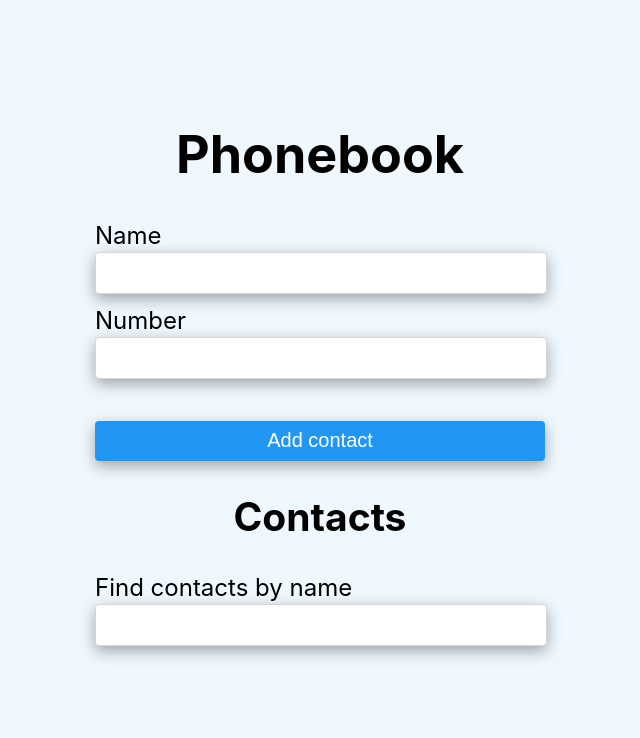
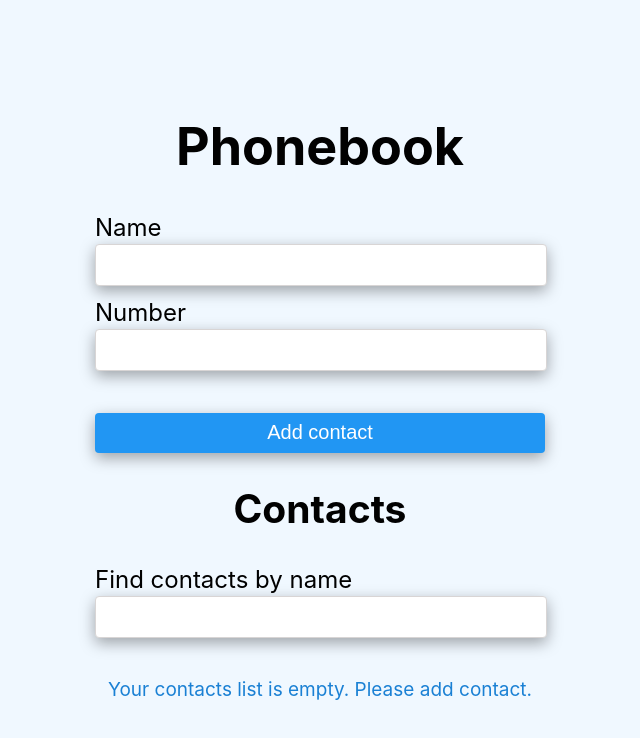
Before and after one commit to GitGoIT/goit-react-hw-04-phonebook, a React (Create React App) app: page / in a window 1280 px wide. Shown: the top 738 px of the page, without its empty margins (320-960 px from the left). Built offline with nearby package versions, Linux system fonts and the light colour scheme.

Commit message:
commit_finaly

```diff
--- a/src/components/App.jsx
+++ b/src/components/App.jsx
@@ -107,7 +107,22 @@ export class App extends Component {
 
         <h2>Contacts</h2>
         <Filter handleChange={handleFilter} />
-        <ContactList contacts={contacts} deleteContact={deleteContact} />
+        <>
+          {contacts.length !== 0 && (
+          <ContactList contacts={contacts} deleteContact={deleteContact} />
+        )}
+
+          {contacts.length === 0 && (
+            <p
+              style={{
+                marginTop: '40px',
+                fontSize: '19px',
+                color: '#1a80d4',
+            }}>
+            Your contacts list is empty. Please add contact.
+          </p>
+        )}
+        </>
       </div>
     );
   }
```
